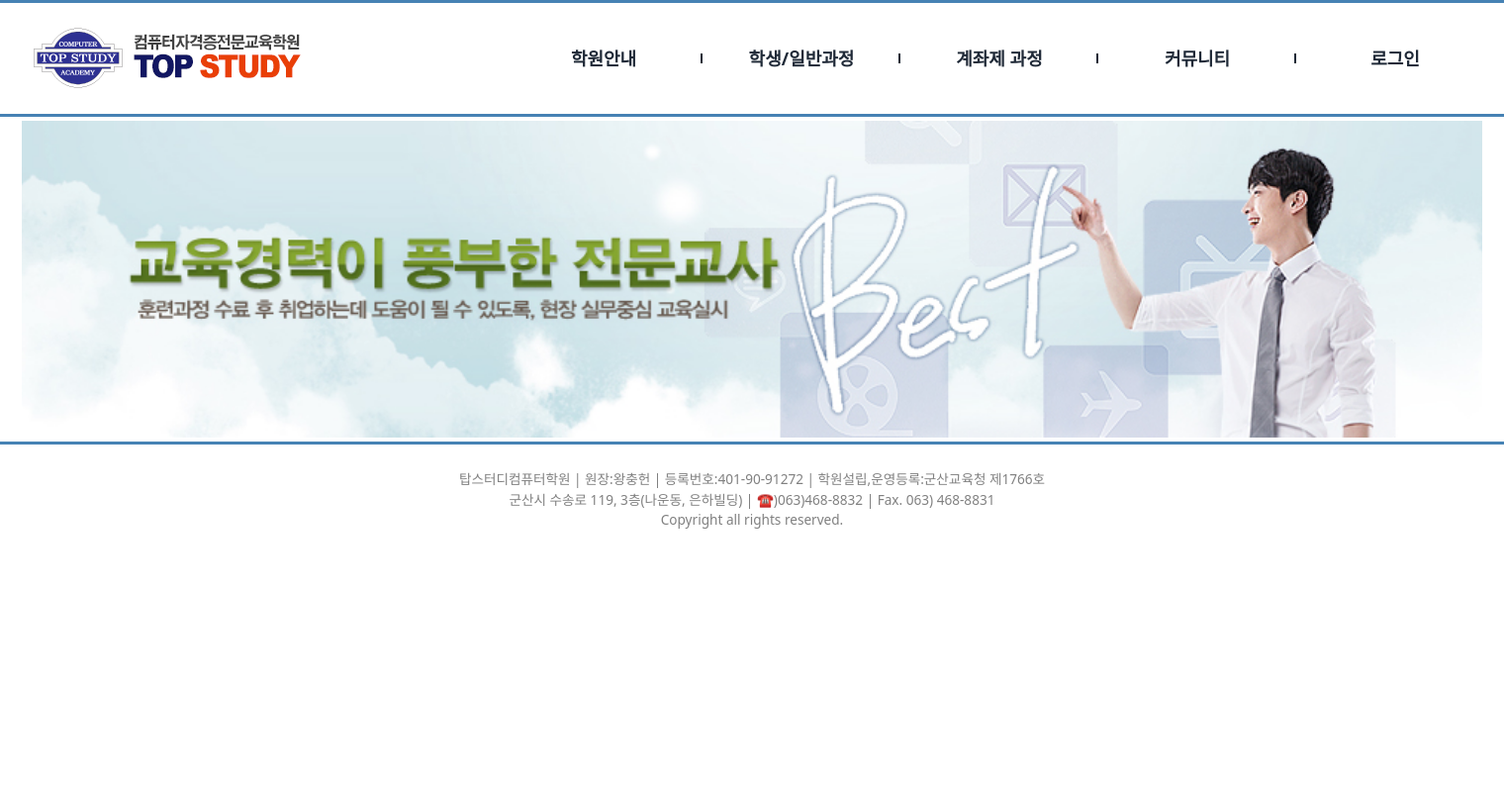
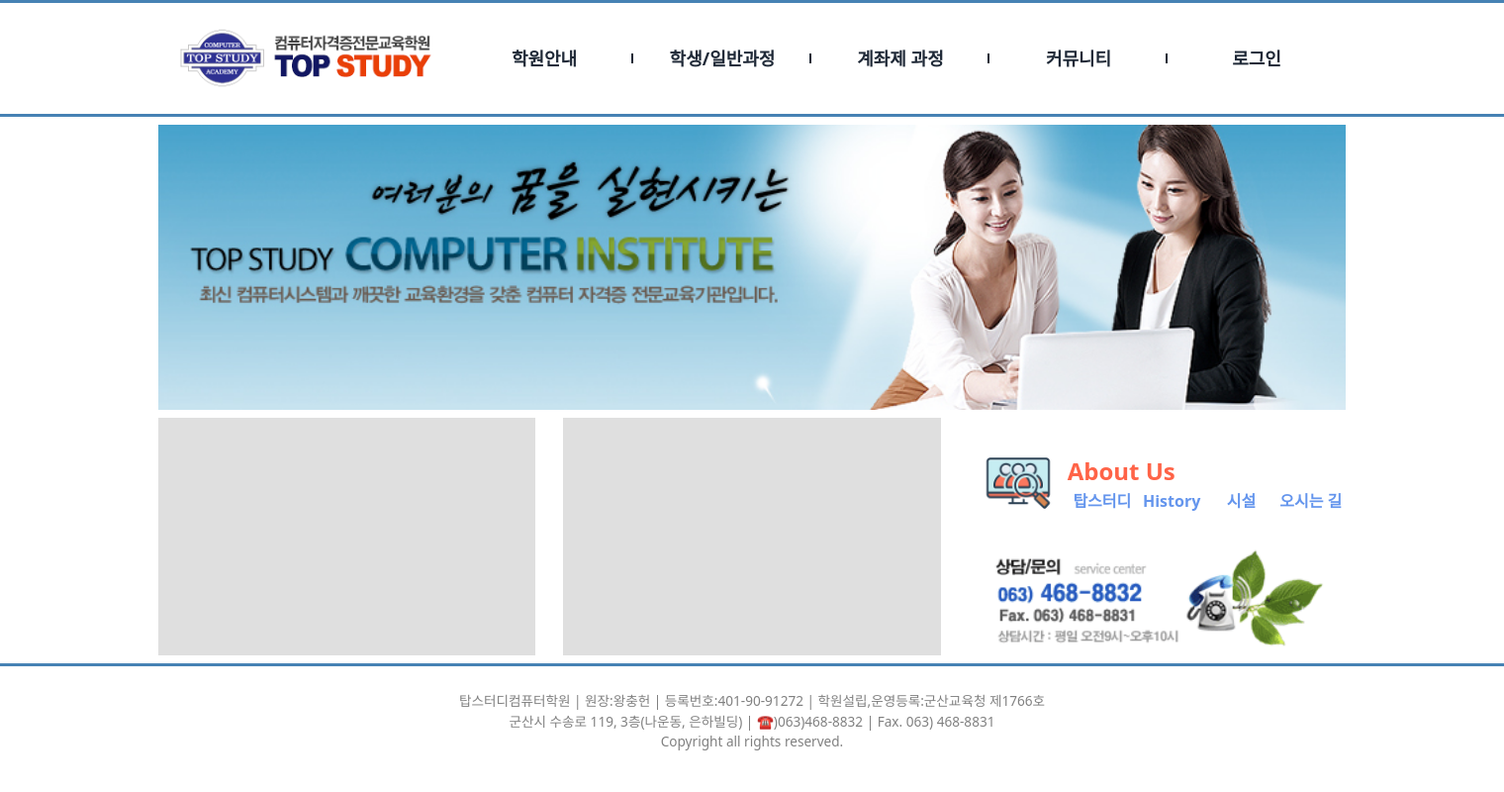
Before and after one commit to Eunju0114/Project_topstudy_wej, a Java web app: page /usr/home/main in a window 1520 px wide. Shown: the whole page at 99% size. Run offline with Spring Boot 4, a stand-in JSP engine, Linux system fonts and the light colour scheme; some libraries are stand-ins or nearby versions.

Commit message:
main 폼 작업 (미완성)

```diff
--- a/src/main/resources/static/resource/common.css
+++ b/src/main/resources/static/resource/common.css
@@ -33,14 +33,23 @@
 
 
 /*커스텀*/
+
+:root {
+  --site-width:1200px;
+}
+
+.con {
+  width: var(--site-width);
+}
+
 .hr3 {
     border: 0;
     height: 3px;
+    min-width:var(--site-width);
     background: #4682B4;
   }
 
 .con{
-  width:1500px;
   margin-left:auto;
   margin-right:auto;
 }
@@ -87,14 +96,14 @@
 }
 
 .menu-1 > ul > li > a {
-  width:200px;
+  width:180px;
 }
 
 .menu-1 > ul > li:not(:last-child) > a {
   position:relative;
 }
 
-.menu-1 > ul > li:not(:last-child) > a::after {
+.menu-1 > ul > li:not(:last-child) > a::after{
   content:"";
   background-color:currentcolor;
   position:absolute;
@@ -119,11 +128,11 @@
 }
 
 .slider-box-1[data-index="1"] > .slides{
-  margin-top:-320px;
+  margin-top:-288px;
 }
 
-.slider-box-1[data-index="0"] > .slides{
-  margin-top:-640px;
+.slider-box-1[data-index="2"] > .slides{
+  margin-top:-576px;
 }
 
 /*리스트*/
@@ -141,3 +150,14 @@
 	text-decoration: underline;
 	color: red;
 }
+
+.about-box__head{
+	font-weight:bold;
+	font-size:1.5rem;
+	color: #FF6347;
+}
+
+.about-box__body{
+	font-weight:bold;
+	color:	#6495ED;
+}
--- a/src/main/webapp/WEB-INF/jsp/usr/article/detail.jsp
+++ b/src/main/webapp/WEB-INF/jsp/usr/article/detail.jsp
@@ -3,7 +3,7 @@
 <c:set var="pageTitle" value="게시물 내용" />
 <%@ include file="../common/head.jspf"%>
 
-<section class="mt-5">
+<section class="mt-2">
   <div class="con px-3">
     <div class="table-box-type-1">
       <table>
--- a/src/main/webapp/WEB-INF/jsp/usr/article/list.jsp
+++ b/src/main/webapp/WEB-INF/jsp/usr/article/list.jsp
@@ -3,7 +3,7 @@
 <c:set var="pageTitle" value="게시물 리스트" />
 <%@ include file="../common/head.jspf"%>
 
-<section class="mt-5">
+<section class="mt-2">
   <div class="con px-3">
     <div class="table-box-type-1">
       <table>
--- a/src/main/webapp/WEB-INF/jsp/usr/article/modify.jsp
+++ b/src/main/webapp/WEB-INF/jsp/usr/article/modify.jsp
@@ -3,7 +3,7 @@
 <c:set var="pageTitle" value="게시물 수정" />
 <%@ include file="../common/head.jspf"%>
 
-<section class="mt-5">
+<section class="mt-2">
   <div class="con px-3">
     <form class="table-box-type-1" method="POST" action="../article/doModify">
       <input type="hidden" name="id" value="${article.id}" />
--- a/src/main/webapp/WEB-INF/jsp/usr/common/foot.jspf
+++ b/src/main/webapp/WEB-INF/jsp/usr/common/foot.jspf
@@ -6,7 +6,7 @@
 
 <footer class="bottom-bar">
 
-<hr class="hr3 mt-1">
+<hr class="hr3 mt-2">
   <div class="con mx-auto h-28 flex items-center" style="color: gray; font-size: 0.85rem;">
     <div class="flex-1">
       <div class="text-center">
--- a/src/main/webapp/WEB-INF/jsp/usr/common/head.jspf
+++ b/src/main/webapp/WEB-INF/jsp/usr/common/head.jspf
@@ -25,7 +25,7 @@
 <script src="resource/common.js" defer="defer"></script>
 <script src="/resource/script.js" defer="defer"></script>
 </head>
-<hr class="hr3">
+<hr class="hr3 w-full">
 
 <header class="top-bar">
   <div class="con flex h-28">
@@ -58,7 +58,7 @@
           <a href="#">학생/일반과정</a>
           <ul>
             <li>
-              <a href="#">컴퓨터활용능력 1, 2급</a>
+              <a href="#">컴퓨터활용능력</a>
             </li>
             <li>
               <a href="#">사무자동화산업기사</a>
--- a/src/main/webapp/WEB-INF/jsp/usr/home/main.jsp
+++ b/src/main/webapp/WEB-INF/jsp/usr/home/main.jsp
@@ -1,19 +1,52 @@
 <%@ page language="java" contentType="text/html; charset=UTF-8" pageEncoding="UTF-8"%>
 <%@ taglib uri="http://java.sun.com/jsp/jstl/core" prefix="c"%>
 <c:set var="pageTitle" value="메인" />
-<%@ include file="../common/head.jspf" %>
+<%@ include file="../common/head.jspf"%>
 
 
-<section class="section-sliders mt-1">
-  <div class="con px-3">
-    <div class="slider-box-1 h-80" data-index="0">
+<section class="section-sliders mt-2">
+  <div class="con">
+    <div class="slider-box-1 h-72" data-index="0">
       <div class="slides">
-        <div><img src="/resource/img/top/banner1.jpg" alt="슬라이더1" style="width: 1500px; height:320px; object-fit:cover;"></div>
-        <div><img src="/resource/img/top/banner2.jpg" alt="슬라이더2" style="width: 1500px; height:320px; object-fit:cover;"></div>
-        <div><img src="/resource/img/top/banner3.jpg" alt="슬라이더3" style="width: 1500px; height:320px; object-fit:cover;"></div>
+        <div>
+          <img src="/resource/img/top/banner1.jpg" alt="슬라이더1" style="width: 1200px; height: 288px; object-fit: cover;">
+        </div>
+        <div>
+          <img src="/resource/img/top/banner2.jpg" alt="슬라이더2" style="width: 1200px; height: 288px; object-fit: cover;">
+        </div>
+        <div>
+          <img src="/resource/img/top/banner3.jpg" alt="슬라이더3" style="width: 1200px; height: 288px; object-fit: cover;">
+        </div>
       </div>
     </div>
   </div>
 </section>
 
-<%@ include file="../common/foot.jspf" %>
+
+<section class="section-middle mt-2">
+  <div class="con flex gap-7 h-60">
+    <div class="flex-1 min-w-0 b"></div>
+    <div class="flex-1 min-w-0 b"></div>
+    <div class="flex-1 min-w-0 flex flex-col">
+      <div class="about-box flex-1 flex items-center">
+        <div class="about-box__img">
+          <img src="/resource/img/top/aboutUs.jpg" alt="about us" style="width:100px; height:100px; object-fit:cover;">
+        </div>
+        <div class="about-box-1 flex flex-col flex-1">
+          <div class="about-box__head">About Us</div>
+        <div class="about-box__body flex-1 flex text-center">
+          <div class="flex-1"><a href="#">탑스터디</a></div>
+          <div class="flex-1"><a href="#">History</a></div>
+          <div class="flex-1"><a href="#">시설</a></div>
+          <div class="flex-1"><a href="#">오시는 길</a></div>
+        </div>
+        </div>
+      </div>
+      <div class="number-img grid justify-items-center">
+        <img src="/resource/img/top/number.png" alt="상담/문의 전화번호" />
+      </div>
+    </div>
+  </div>
+
+</section>
+<%@ include file="../common/foot.jspf"%>
```
Also changed, not shown: src/main/resources/static/resource/img/top/aboutUs.jpg (added), src/main/resources/static/resource/img/top/notice.jpg (added).
